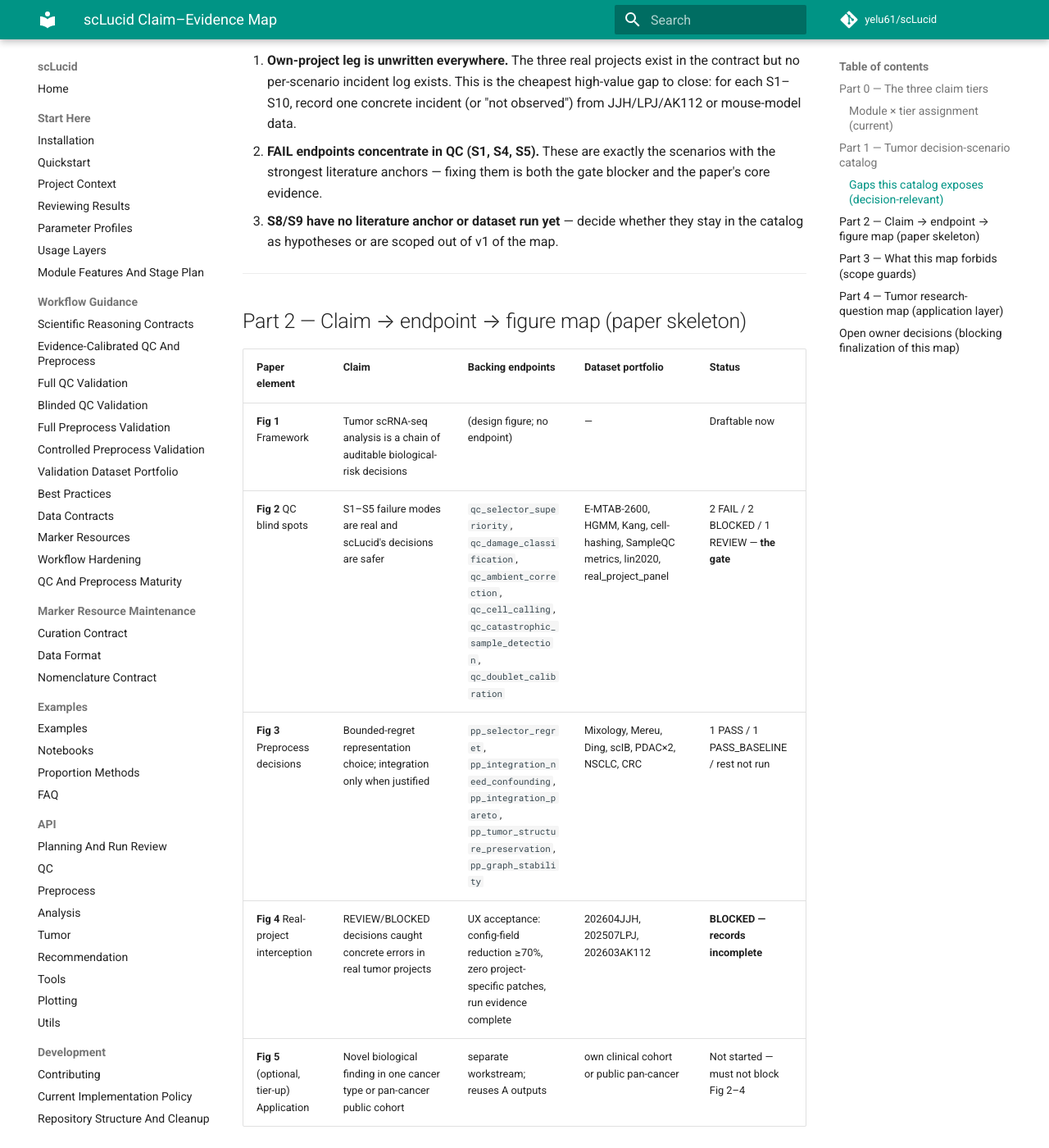
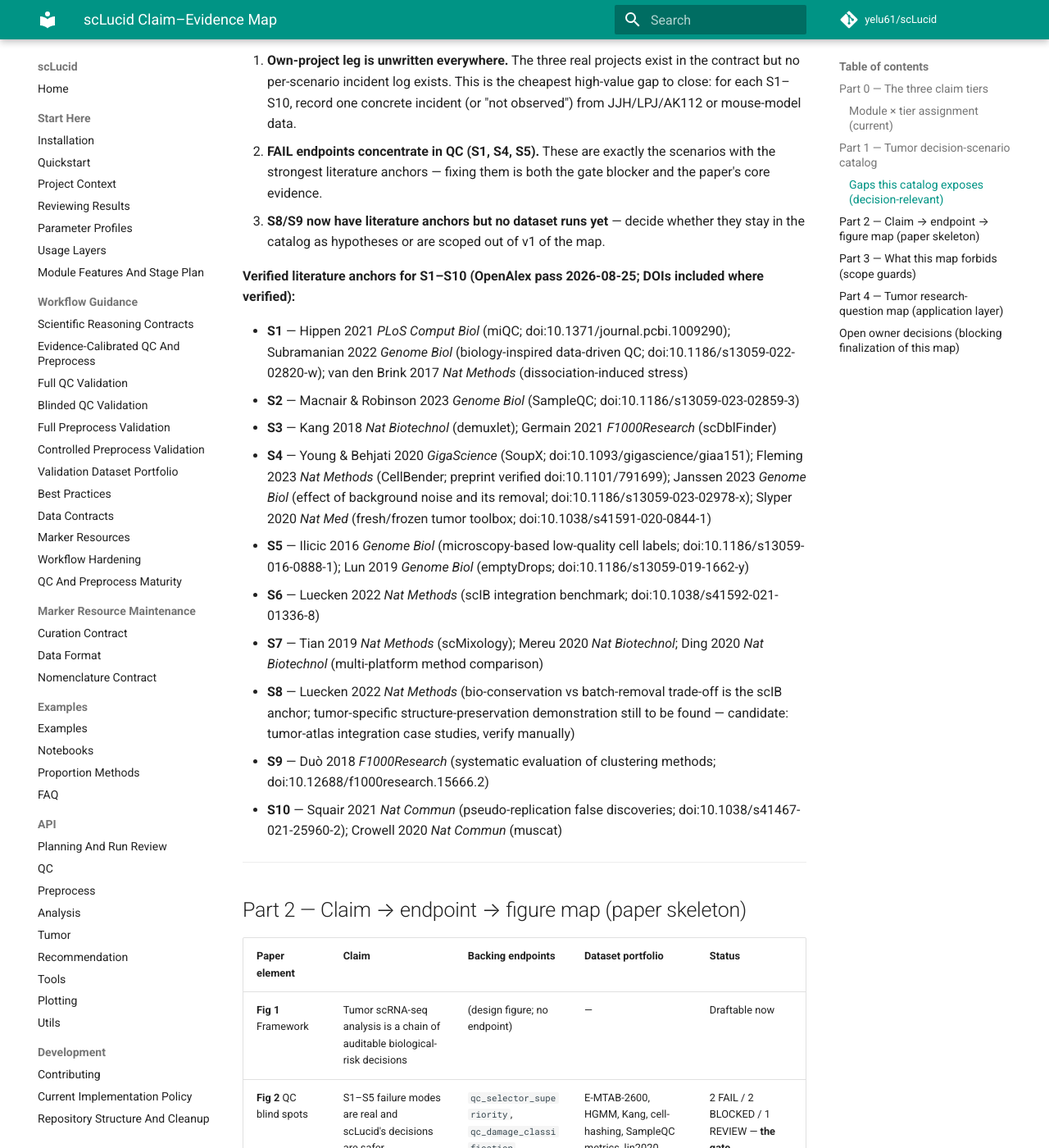
Before and after one commit to yelu61/scLucid, an MkDocs documentation site: the page built from docs/CLAIM_EVIDENCE_MAP.md, in a window 1280 px wide and 1400 px high, scrolled down 5301 px. Shown: the whole window at 82% size. Built offline with MkDocs 1.6.1 and Material for MkDocs 9.7.7, drawn with Linux system fonts in a browser that asks for light colours; comment, search, counter and statistics services are not loaded; some of the changed text lies outside the part shown.

Commit message:
docs: verify S1-S10 literature anchors via OpenAlex
Verify and DOI-stamp the module-level scenario catalog's literature legs:
miQC, SampleQC (fix to Macnair & Robinson 2023), Ilicic 2016, Squair 2021,
emptyDrops, SoupX, CellBender, scIB; add Janssen 2023 and Slyper 2020 for
ambient; fill S8 (scIB trade-off) and S9 (Duo 2018 clustering evaluation)
anchors, flagging the residual tumor-specific S8 gap for manual search.

Co-Authored-By: Claude Opus 4.8 (1M context) <noreply@anthropic.com>

```diff
--- a/docs/CLAIM_EVIDENCE_MAP.md
+++ b/docs/CLAIM_EVIDENCE_MAP.md
@@ -89,14 +89,14 @@ any of them as an endpoint still follows the Part 3 rules.
 | # | Scenario | Ecosystem stakes | Naive default failure | Expert judgment encoded | scLucid evidence head / API | Locked endpoint & threshold | Lit | Pub | Own | Status |
 |---|----------|------------------|----------------------|-------------------------|-----------------------------|------------------------------|-----|-----|-----|--------|
 | S1 | **Stress/high-MT injury**: dissociation stress and tumor epithelial physiology raise MT%; viable stressed cells are not dead | Removing stressed/fragile cells systematically biases TME composition estimates — stressed epithelial/malignant fractions are undercounted | Fixed 5–10% MT filter removes viable stressed tumor/epithelial cells and erases stress programs | Per-sample MT distribution + joint RNA–MT modeling; MT high ≠ dead | `qc_profile_selection`, `qc_damage_classification`; miQC-family candidate (currently sensitivity proxy) | `qc_selector_superiority`: KEEP false removal ≤2%, recall gain ≥5 pt vs both MAD baselines, 95% CI lower bound >0 | van den Brink 2017 (dissociation stress); Hippen 2021 (miQC) | E-MTAB-2600 (damage labels) — currently **FAIL** | TODO(owner): which project showed this | **FAIL — top repair target** |
-| S2 | **Catastrophic sample failure**: an entire library is degraded and quietly poisons integration | One failed library can turn ecotype clustering into batch/quality clustering | Sample enters pooling/integration; batch structure is artifact | Sample-level gate before cell-level filtering | `qc_catastrophic_sample_detection` | detection rate 1.0; locked high-quality false-block rate 0.0 | SampleQC 2022 (multivariate sample QC) | lin2020 PDAC (GSM4679533 must be blocked) — currently **BLOCKED** | TODO(owner) | **BLOCKED** |
+| S2 | **Catastrophic sample failure**: an entire library is degraded and quietly poisons integration | One failed library can turn ecotype clustering into batch/quality clustering | Sample enters pooling/integration; batch structure is artifact | Sample-level gate before cell-level filtering | `qc_catastrophic_sample_detection` | detection rate 1.0; locked high-quality false-block rate 0.0 | Macnair & Robinson 2023 (SampleQC) | lin2020 PDAC (GSM4679533 must be blocked) — currently **BLOCKED** | TODO(owner) | **BLOCKED** |
 | S3 | **Doublets vs. real transition/rare states**: EMT-like, cycling, or fragile lineages look doublet-like | Killing transition/rare states erases EMT-like or cycling compartments from the ecosystem composition vector | Fixed-rate doublet removal kills rare/transitional populations | Calibrate per sample; check marker coherence before removal; rare-population guard | `qc_doublet_calibration`, `qc_rare_population_preservation`; scDblFinder parity | Kang demuxlet + cell-hashing (GSE108313) + HGMM; AUPRC/calibration thresholds per full protocol | Kang 2018 (demuxlet); Germain 2022 (scDblFinder) | Kang **REVIEW** (AUPRC 0.605); HGMM **PASS** | TODO(owner) | **REVIEW — calibration gap** |
 | S4 | **Ambient RNA contamination**: necrotic tumor tissue has high ambient; marker reads are contaminated (e.g. HBB/Ig signal in epithelium) | Contaminated counts blur tumor/stroma/immune boundaries; marker-based annotation and program scores are polluted | Marker interpretation and DE on contaminated counts | Estimate contamination fraction; correct conservatively or flag; never silent | `qc_ambient_correction` | HGMM mixture truth; contamination reduction ≥50% (full protocol) | Young & Behjati 2020 (SoupX); Fleming 2023 (CellBender) | HGMM **FAIL**; CellBender tiny fixture = plumbing only | TODO(owner) | **FAIL — top repair target** |
 | S5 | **Low-RNA biology vs. damaged cells**: neutrophils/platelets have genuinely low RNA | Dropping low-RNA biology (neutrophils/platelets) leaves the TME immune compartment systematically incomplete | `nFeature` floor removes real low-RNA cell types | Distinguish empty / damaged / low-RNA-biology before filtering | `qc_cell_calling`, `qc_damage_classification` | E-MTAB-2600 microscopy labels; true-cell recall ≥95%, empty FDR ≤1% | Ilicic 2016 (microscopy QC labels) | **BLOCKED** (no scLucid call output; no low-RNA truth subset) | TODO(owner) | **BLOCKED** |
 | S6 | **Integration necessity**: not every dataset needs integration; overcorrection erases tumor-vs-normal / patient biology | Overcorrection erases real patient-to-patient ecosystem differences; ecotypes reflect batch, not biology | Always integrate (Harmony/scVI by default) | Test batch–biology confounding first; Cramér's V ≥0.7 blocks auto-integration; complex method must Pareto-dominate unintegrated baseline | `pp_integration_need_confounding`, `pp_integration_pareto` | Mixology: PASS_BASELINE (Harmony did not dominate); multi-dataset Pareto portfolio per contract | Luecken 2022 (scIB benchmark) | Mixology **PASS_BASELINE**; multi-dataset portfolio not run | TODO(owner) | **Partial — extend beyond Mixology** |
 | S7 | **Preprocessing choice regret**: tutorial defaults copied across datasets | A wrong representation warps the neighborhood graph that all program and composition readouts are built on | Same normalization/HVG/PC settings everywhere | Held-out protocol evaluation; regret-bounded selection | `pp_selector_regret` | Mixology leave-one-protocol-out: regret ≤5%, biology loss ≤2% — **PASS** (regret ≈0.49%) | Tian 2019 (scMixology); Mereu 2020; Ding 2020 | **PASS** (Mixology); Mereu/Ding/scIB not acquired | — | **PASS on one dataset — portfolio incomplete** |
-| S8 | **Tumor structure preservation**: preprocessing/integration must not distort malignant programs or TME structure | The ecosystem feature matrix is computed directly on the structure preprocessing may have destroyed | Method ranked on batch-mixing metrics only | Identity/program/structure retention audited alongside mixing | `pp_tumor_structure_preservation`, `pp_identity_preservation` | lin2020/moncada2020 PDAC, zilionis2019 NSCLC, lee2020 CRC; biology/program/graph losses ≤2% | TODO(owner): cite tumor-atlas integration caution literature | Not run | TODO(owner) | **Not run** |
-| S9 | **Graph/clustering instability**: neighborhoods and clusters unstable under resampling or parameter jitter | Unstable graphs make ecotype assignments irreproducible | One clustering presented as the structure | Stability quantified; unstable regions flagged for review | `pp_graph_stability` | Per full protocol thresholds; primary tissue datasets | TODO(owner) | Not run | — | **Not run** |
+| S8 | **Tumor structure preservation**: preprocessing/integration must not distort malignant programs or TME structure | The ecosystem feature matrix is computed directly on the structure preprocessing may have destroyed | Method ranked on batch-mixing metrics only | Identity/program/structure retention audited alongside mixing | `pp_tumor_structure_preservation`, `pp_identity_preservation` | lin2020/moncada2020 PDAC, zilionis2019 NSCLC, lee2020 CRC; biology/program/graph losses ≤2% | Luecken 2022 (scIB bio-conservation vs batch-removal trade-off) | Not run | TODO(owner) | **Not run** |
+| S9 | **Graph/clustering instability**: neighborhoods and clusters unstable under resampling or parameter jitter | Unstable graphs make ecotype assignments irreproducible | One clustering presented as the structure | Stability quantified; unstable regions flagged for review | `pp_graph_stability` | Per full protocol thresholds; primary tissue datasets | Duò 2018 (clustering-method evaluation) | Not run | — | **Not run** |
 | S10 | **Cell-level exploration ≠ sample-level conclusion** (pseudo-replication) | Cell-level conclusions make sample-level ecosystem–clinical associations statistically invalid | Cell-level DE p-values read as biological evidence | Replicate-aware pseudobulk; fail closed without replicates; inference level labeled | `an_pseudobulk_de`, analysis inference contracts | Squair compendium empirical FDR ≤0.06, sign concordance ≥95%; muscat simulations | Squair 2021 (pseudo-replication); Crowell 2020 (muscat) | **CONTRACT_PASS_NOT_PERFORMANCE** (contract only); external benchmarks not acquired | ✓ (design intent from own projects) | **Contract pass — performance unverified** |
 
 ### Gaps this catalog exposes (decision-relevant)
@@ -108,8 +108,42 @@ any of them as an endpoint still follows the Part 3 rules.
 2. **FAIL endpoints concentrate in QC (S1, S4, S5).** These are exactly the
    scenarios with the strongest literature anchors — fixing them is both the
    gate blocker and the paper's core evidence.
-3. **S8/S9 have no literature anchor or dataset run yet** — decide whether
-   they stay in the catalog as hypotheses or are scoped out of v1 of the map.
+3. **S8/S9 now have literature anchors but no dataset runs yet** — decide
+   whether they stay in the catalog as hypotheses or are scoped out of v1 of
+   the map.
+
+**Verified literature anchors for S1–S10 (OpenAlex pass 2026-08-25; DOIs
+included where verified):**
+
+- **S1** — Hippen 2021 *PLoS Comput Biol* (miQC; doi:10.1371/journal.pcbi.1009290);
+  Subramanian 2022 *Genome Biol* (biology-inspired data-driven QC;
+  doi:10.1186/s13059-022-02820-w); van den Brink 2017 *Nat Methods*
+  (dissociation-induced stress)
+- **S2** — Macnair & Robinson 2023 *Genome Biol* (SampleQC;
+  doi:10.1186/s13059-023-02859-3)
+- **S3** — Kang 2018 *Nat Biotechnol* (demuxlet); Germain 2021 *F1000Research*
+  (scDblFinder)
+- **S4** — Young & Behjati 2020 *GigaScience* (SoupX;
+  doi:10.1093/gigascience/giaa151); Fleming 2023 *Nat Methods* (CellBender;
+  preprint verified doi:10.1101/791699); Janssen 2023 *Genome Biol* (effect
+  of background noise and its removal; doi:10.1186/s13059-023-02978-x);
+  Slyper 2020 *Nat Med* (fresh/frozen tumor toolbox;
+  doi:10.1038/s41591-020-0844-1)
+- **S5** — Ilicic 2016 *Genome Biol* (microscopy-based low-quality cell
+  labels; doi:10.1186/s13059-016-0888-1); Lun 2019 *Genome Biol* (emptyDrops;
+  doi:10.1186/s13059-019-1662-y)
+- **S6** — Luecken 2022 *Nat Methods* (scIB integration benchmark;
+  doi:10.1038/s41592-021-01336-8)
+- **S7** — Tian 2019 *Nat Methods* (scMixology); Mereu 2020 *Nat Biotechnol*;
+  Ding 2020 *Nat Biotechnol* (multi-platform method comparison)
+- **S8** — Luecken 2022 *Nat Methods* (bio-conservation vs batch-removal
+  trade-off is the scIB anchor; tumor-specific structure-preservation
+  demonstration still to be found — candidate: tumor-atlas integration case
+  studies, verify manually)
+- **S9** — Duò 2018 *F1000Research* (systematic evaluation of clustering
+  methods; doi:10.12688/f1000research.15666.2)
+- **S10** — Squair 2021 *Nat Commun* (pseudo-replication false discoveries;
+  doi:10.1038/s41467-021-25960-2); Crowell 2020 *Nat Commun* (muscat)
 
 ---
 
@@ -242,7 +276,9 @@ for title/journal/year/DOI — re-check before quoting in a manuscript):**
 
 - [ ] Tumor module tier confirmation (Part 0 table)
 - [ ] Fill the **Own** leg for S1–S8 from real projects (or mark not-observed)
-- [ ] Literature anchors for S8, S9 (or scope them out)
+- [x] ~~Literature anchors for S8, S9 (or scope them out)~~ (done 2026-08-25;
+      ⚠ S8 anchor is the general scIB trade-off — a tumor-specific
+      structure-preservation demonstration paper still needs manual search)
 - [ ] Decide whether S10 is promoted to T1 (it has the strongest prior
       literature of all rows) or remains a T2 contract claim
 - [ ] Pick the Fig 5 application direction (own clinical cohort vs public
```
